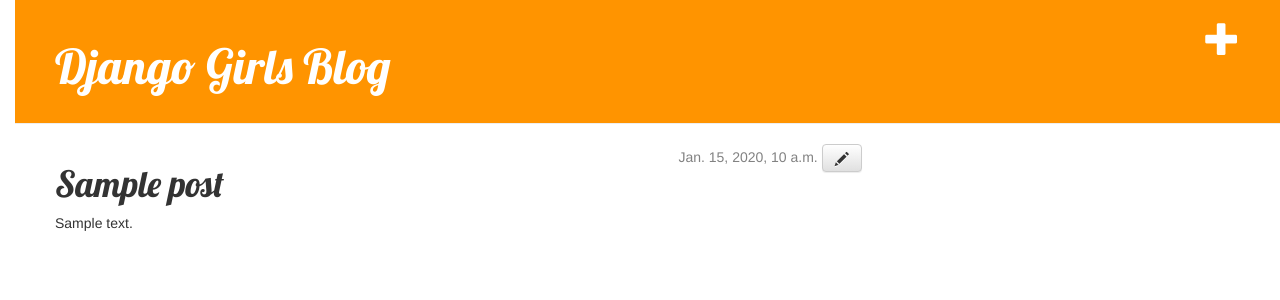
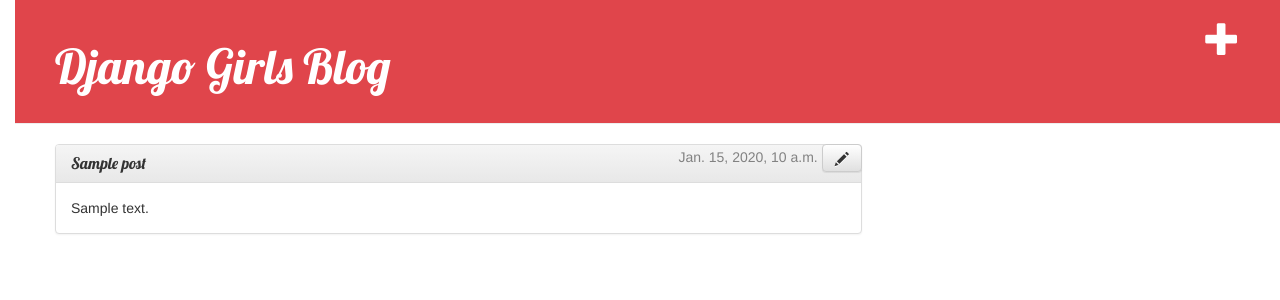
Before and after one commit to maggie-tutorials/Django-Tutorial, a Django app: template blog/templates/blog/post_detail.html in a window 1280 px wide. Shown: the top 300 px of the page. Run offline with Django 3.2, Linux system fonts and the light colour scheme; the template is opened without the code that fills it: most values are stand-ins (such as "Sample title", 1, 10 or a date in 2020); parts of the project's set-up code (start-up, migrations or seed data) failed here and were passed over; some libraries are stand-ins or nearby versions.

Commit message:
More styling to the webpage

```diff
--- a/blog/templates/blog/post_detail.html
+++ b/blog/templates/blog/post_detail.html
@@ -7,6 +7,13 @@
         {% endif %}
         <a class='btn btn-default' href="{% url 'post_edit' pk=post.pk %}"><span class='glyphicon glyphicon-pencil'></span></a>
     </div>
-    <h1>{{ post.title }}</h1>
-    <p>{{ post.text }}</p>
+
+		<div class="panel panel-default">
+		  <div class="panel-heading">
+		    <h1 class="panel-title">{{ post.title }}</h1>
+		  </div>
+		  <div class="panel-body">
+		    {{ post.text }}
+		  </div>
+		</div>
 {% endblock %}
--- a/static/css/blog.css
+++ b/static/css/blog.css
@@ -8,7 +8,7 @@ h1 a {
 }
 
 .page-header {
-    background-color: #ff9400;
+    background-color: #E0454B;
     margin-top: 0;
     padding: 20px 20px 20px 40px;
 }
```
Also changed, not shown: blog/templates/blog/post_list.html (+6 -2 lines), db.sqlite3.
